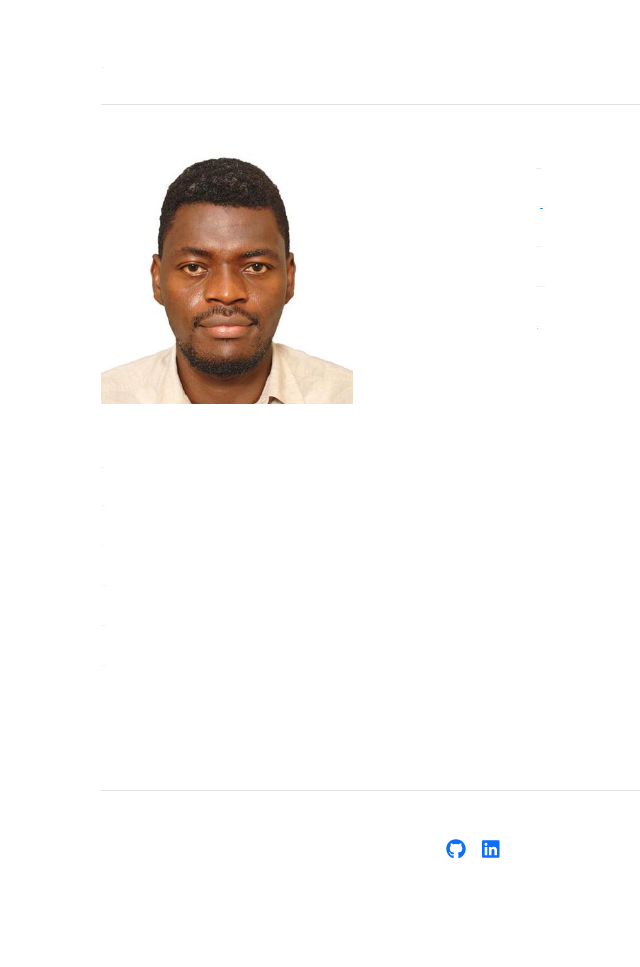
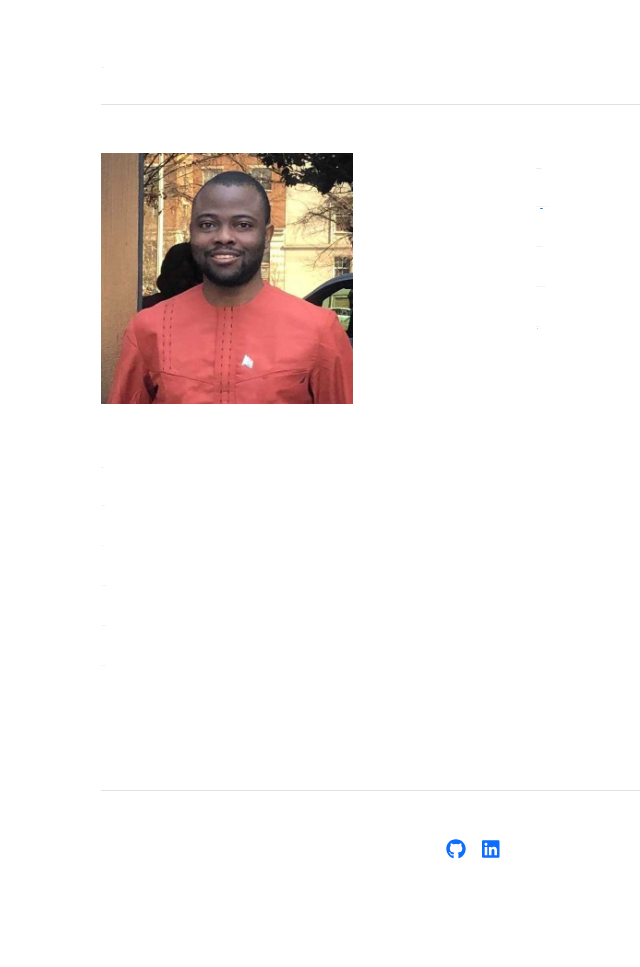
Before and after one commit to Idossou-Marius-Adom/idossou-marius-adom.github.io, a Jekyll site: the page built from index.md, in a window 1280 px wide. Shown: the whole page, without its empty margins (128-768 px from the left). Built offline with Jekyll 4.4.1, drawn with Linux system fonts in a browser that asks for light colours.

Commit message:
Update home.html

```diff
--- a/_layouts/home.html
+++ b/_layouts/home.html
@@ -18,7 +18,7 @@ layout: default
   <meta charset="utf-8">
 <div class="row g-5 mb-5">
   <div class="col-md-6">
-    <img src="{{ site.github.url }}/assets/img/Photo_Chaffa.jpeg" alt="Home" width="65%">
+    <img src="{{ site.github.url }}/assets/img/Photo_profil_Adom_Idossou_Marius.jfif" alt="Home" width="65%">
   </div>
   <div class="col-md-6">
     <h3 style="color:Teal"> Welcome to my home page!</h3>
```
